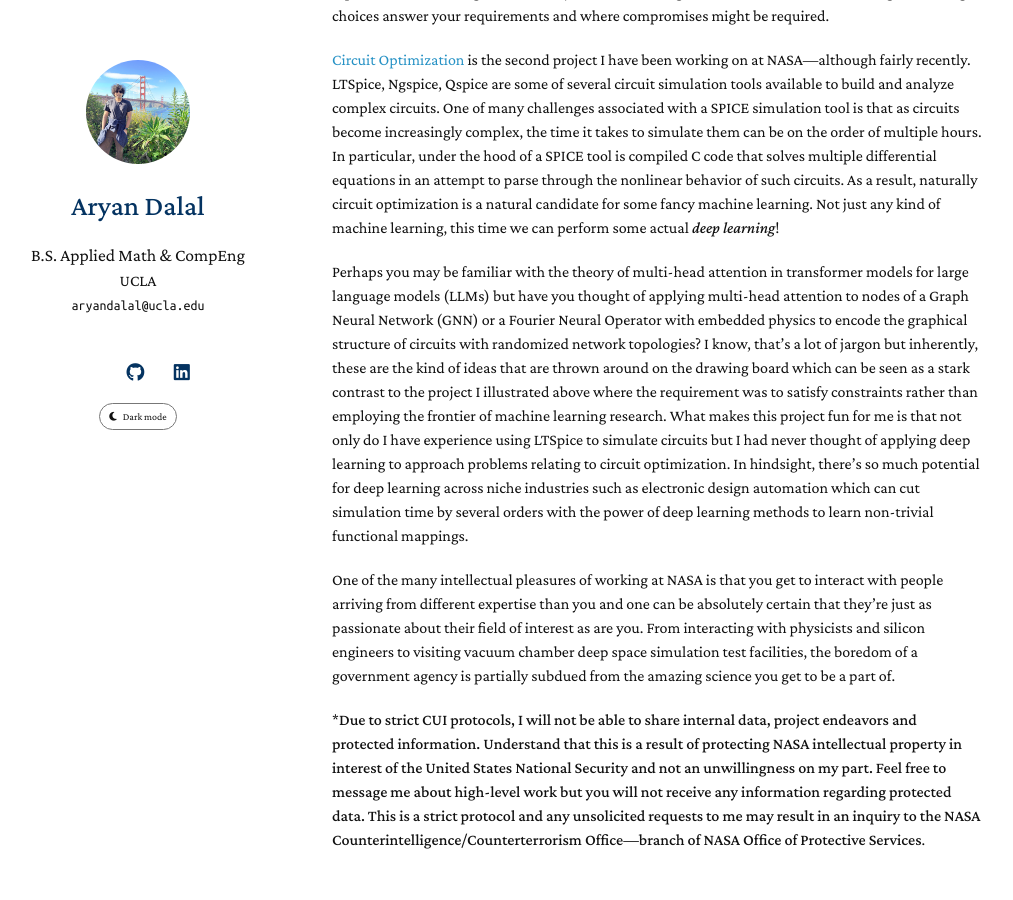
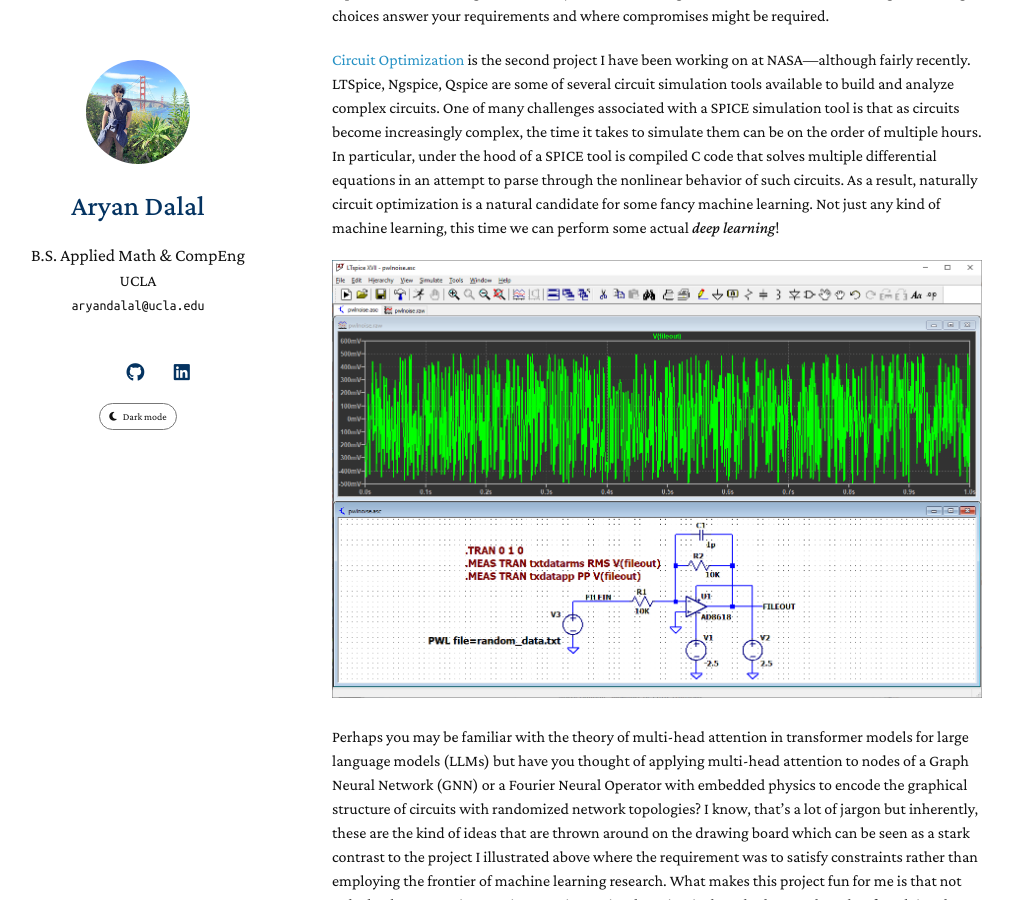
Before and after one commit to DalalAryan/dalalaryan.github.io, a Jekyll site: the page built from _blog/2026-07-07-placeholder-post-five.md, in a window 1280 px wide and 900 px high, scrolled down 1250 px. Shown: the whole window, without its empty margins (138-1151 px from the left). Built offline with Jekyll 4.4.1, drawn with Linux system fonts in a browser that asks for light colours; a style sheet for code colours, icons or effects is not loaded.

Commit message:
LTSpice simulation image

```diff
--- a/_blog/2026-07-07-placeholder-post-five.md
+++ b/_blog/2026-07-07-placeholder-post-five.md
@@ -18,6 +18,8 @@ As I continue to work on this project, the more I realize how important a proble
 
 [Circuit Optimization]() is the second project I have been working on at NASA—although fairly recently. LTSpice, Ngspice, Qspice are some of several circuit simulation tools available to build and analyze complex circuits. One of many challenges associated with a SPICE simulation tool is that as circuits become increasingly complex, the time it takes to simulate them can be on the order of multiple hours. In particular, under the hood of a SPICE tool is compiled C code that solves multiple differential equations in an attempt to parse through the nonlinear behavior of such circuits. As a result, naturally circuit optimization is a natural candidate for some fancy machine learning. Not just any kind of machine learning, this time we can perform some actual *deep learning*!
 
+![LTSpice Simulation](/assets/img/LTSpice_Simulation.png)
+
 Perhaps you may be familiar with the theory of multi-head attention in transformer models for large language models (LLMs) but have you thought of applying multi-head attention to nodes of a Graph Neural Network (GNN) or a Fourier Neural Operator with embedded physics to encode the graphical structure of circuits with randomized network topologies? I know, that’s a lot of jargon but inherently, these are the kind of ideas that are thrown around on the drawing board which can be seen as a stark contrast to the project I illustrated above where the requirement was to satisfy constraints rather than employing the frontier of machine learning research. What makes this project fun for me is that not only do I have experience using LTSpice to simulate circuits but I had never thought of applying deep learning to approach problems relating to circuit optimization. In hindsight, there’s so much potential for deep learning across niche industries such as electronic design automation which can cut simulation time by several orders with the power of deep learning methods to learn non-trivial functional mappings.
 
 One of the many intellectual pleasures of working at NASA is that you get to interact with people arriving from different expertise than you and one can be absolutely certain that they’re just as passionate about their field of interest as are you. From interacting with physicists and silicon engineers to visiting vacuum chamber deep space simulation test facilities, the boredom of a government agency is partially subdued from the amazing science you get to be a part of.
```
Also changed, not shown: assets/img/LTSpice_Simulation.png (added).
